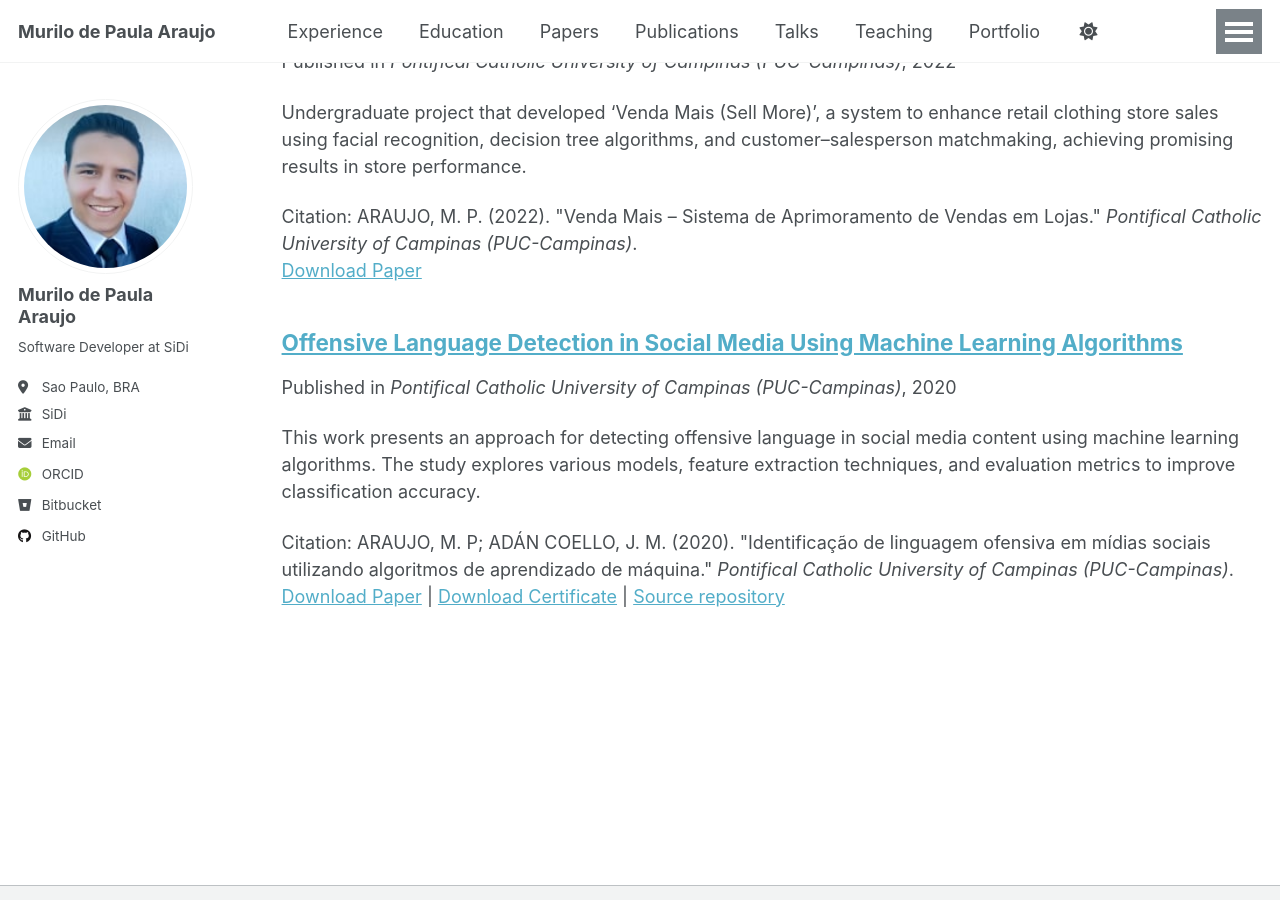
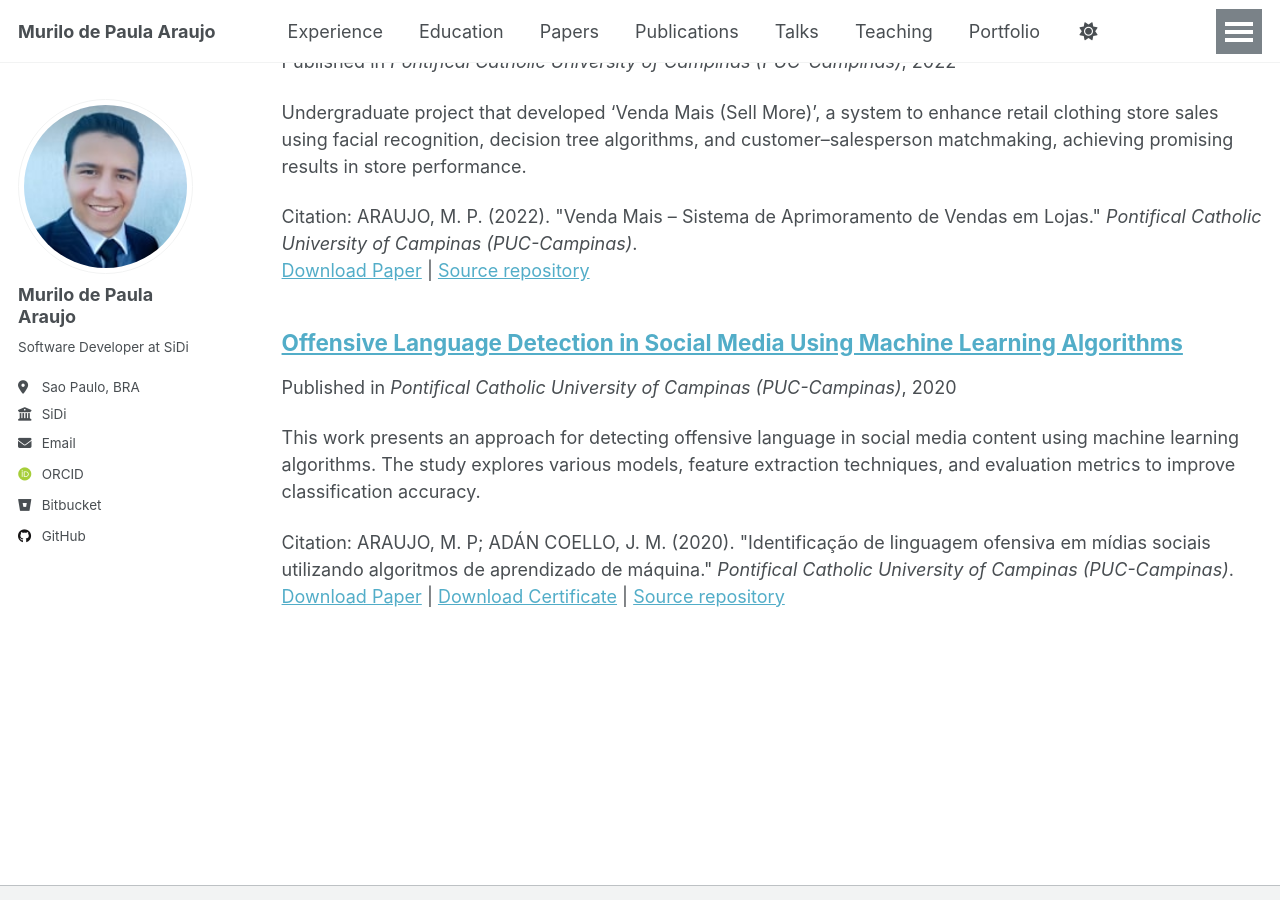
Before and after one commit to murilodepa/murilodepa.github.io, a Jekyll site: the page built from _pages/publications.html, in a window 1280 px wide and 900 px high, scrolled down 1668 px. Built offline with Jekyll 4.4.1, drawn with Linux system fonts in a browser that asks for light colours; some web fonts are replaced; a script that is not in the unit is left out.

Commit message:
Update archive-single.html

```diff
--- a/_includes/archive-single.html
+++ b/_includes/archive-single.html
@@ -52,9 +52,9 @@
     <p class="archive__item-excerpt" itemprop="description"><p>{{ post.excerpt | markdownify | remove: '<p>' | remove: '</p>' }}<strong><a href="{{ base_path }}{{ post.url }}" rel="permalink"> Read more</a></strong></p></p>
     {% endif %}
 
-    {% if post.citation and post.paperurl and post.certificate and post.slidesurl and post.repository %}
+    {% if post.citation and post.paperurl and post.certificate and post.repository %}
       <p>Citation: {{ post.citation }}<br /><a href="{{ post.paperurl }}"> Download Paper</a> | <a href="{{ post.certificate }}">Download Certificate</a> | <a href="{{ post.repository }}"> Source repository</a></p>
-    {% elsif post.citation and post.paperurl and post.slidesurl and post.repository %}
+    {% elsif post.citation and post.paperurl and post.repository %}
       <p>Citation: {{ post.citation }}<br /><a href="{{ post.paperurl }}"> Download Paper</a> | <a href="{{ post.repository }}"> Source repository</a></p>
     {% elsif post.citation and post.paperurl and post.slidesurl %}
       <p>Citation: {{ post.citation }}<br /><a href="{{ post.paperurl }}">Download Paper</a> | <a href="{{ post.slidesurl }}">Download Slides</a></p>
```
